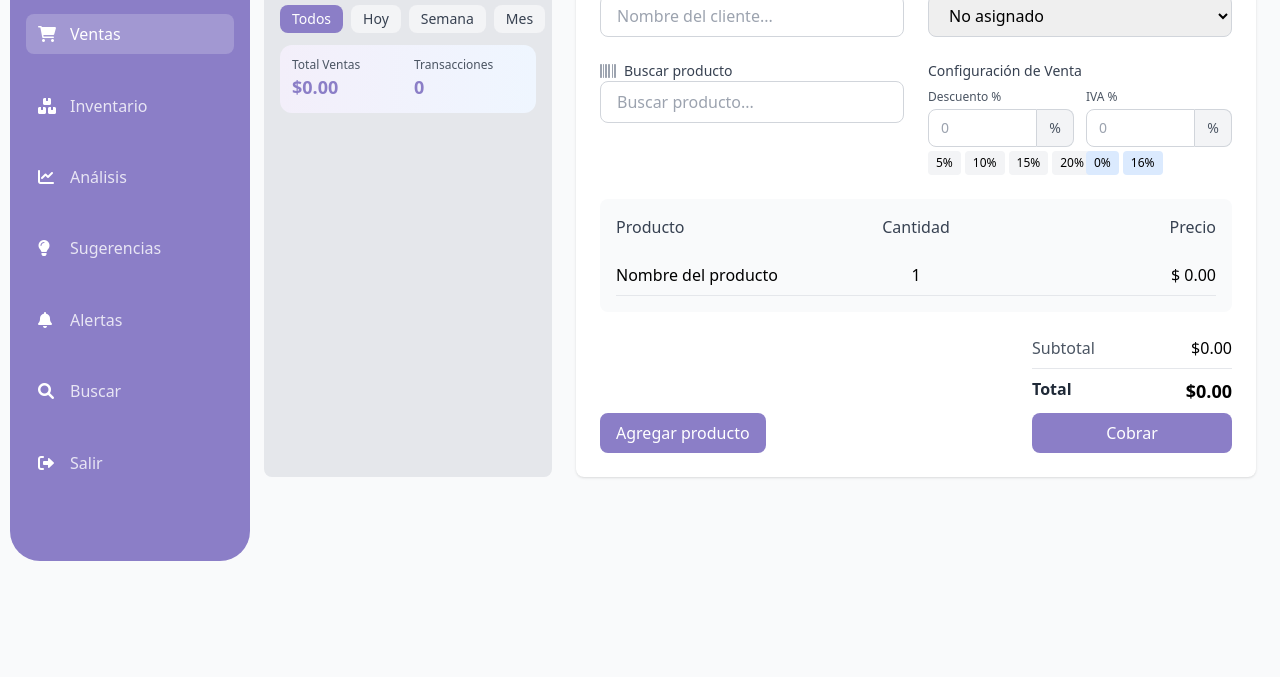
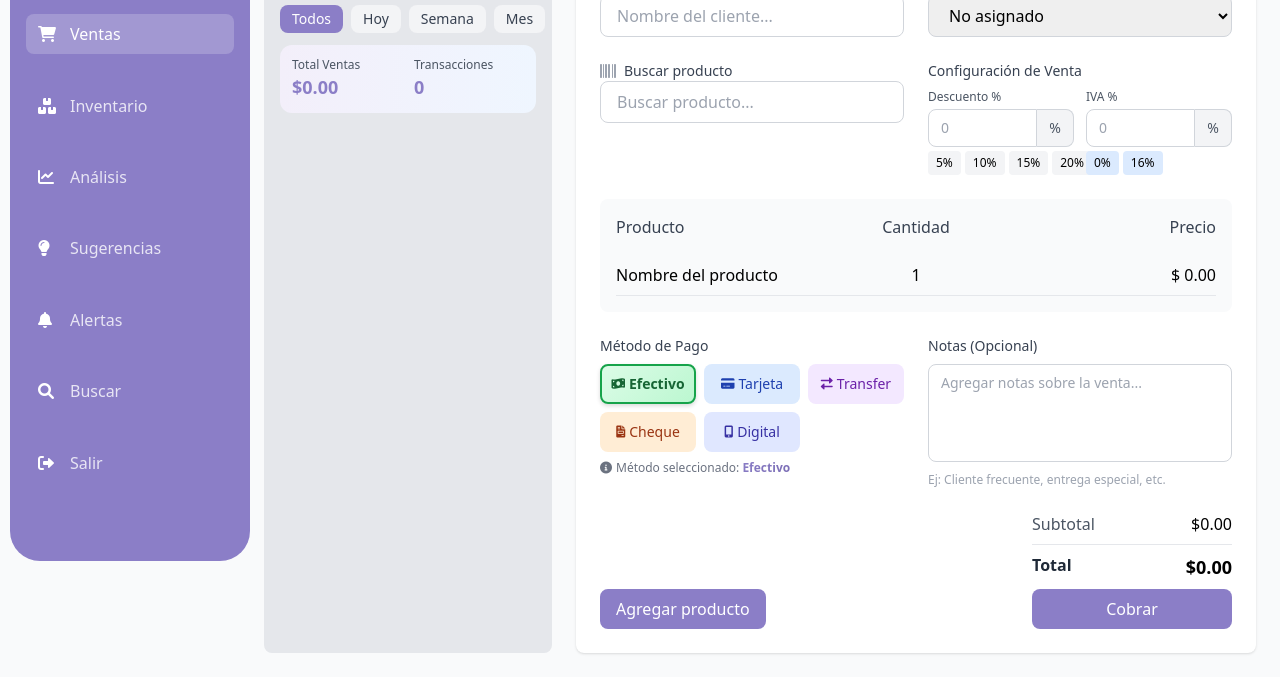
Before and after one commit to Brayan-chan/cemac, a website with bundled scripts: page public/views/dashboard/ventas.html in a window 1280 px wide. Shown: the part 205-882 px from the top of the page. Before the commit the page ends 800 px from the top, so only its background shows below. Built offline with nearby package versions, Linux system fonts and the light colour scheme; no server answers; sample sign-in values are in the browser's storage.

Commit message:
feat: agregar sección de métodos de pago y notas en la página de ventas

```diff
--- a/public/views/dashboard/ventas.html
+++ b/public/views/dashboard/ventas.html
@@ -6,6 +6,7 @@
     <title>CEMAC - Ventas</title>
     <link rel="stylesheet" href="/css/customsidebar.css">
     <link rel="stylesheet" href="/css/inicio.css">
+    <link rel="stylesheet" href="/css/paymentMethods.css">
     <link href="https://cdnjs.cloudflare.com/ajax/libs/font-awesome/6.0.0/css/all.min.css" rel="stylesheet">
     <link rel="icon" type="image/png" sizes="32x32" href="https://res.cloudinary.com/dmyejrbs7/image/upload/v1757894655/CEMAC-LOGO_nrow82.png" />
     <script src="https://cdn.tailwindcss.com"></script>
@@ -201,6 +202,68 @@
                     </div>
                 </div>
 
+                <!-- Método de Pago y Notas -->
+                <div class="mb-6">
+                    <div class="grid grid-cols-2 gap-6">
+                        <div>
+                            <label class="block text-sm font-medium text-gray-700 mb-2">Método de Pago</label>
+                            <div class="grid grid-cols-3 gap-2">
+                                <button
+                                    class="payment-method-btn bg-green-100 hover:bg-green-200 border-2 border-green-300 text-green-800 px-3 py-2 rounded-lg text-sm font-medium transition-colors flex items-center justify-center gap-1 active"
+                                    data-method="efectivo"
+                                >
+                                    <i class="fas fa-money-bill-wave text-xs"></i>
+                                    <span>Efectivo</span>
+                                </button>
+                                <button
+                                    class="payment-method-btn bg-blue-100 hover:bg-blue-200 border-2 border-transparent text-blue-800 px-3 py-2 rounded-lg text-sm font-medium transition-colors flex items-center justify-center gap-1"
+                                    data-method="tarjeta"
+                                >
+                                    <i class="fas fa-credit-card text-xs"></i>
+                                    <span>Tarjeta</span>
+                                </button>
+                                <button
+                                    class="payment-method-btn bg-purple-100 hover:bg-purple-200 border-2 border-transparent text-purple-800 px-3 py-2 rounded-lg text-sm font-medium transition-colors flex items-center justify-center gap-1"
+                                    data-method="transferencia"
+                                >
+                                    <i class="fas fa-exchange-alt text-xs"></i>
+                                    <span>Transfer</span>
+                                </button>
+                                <button
+                                    class="payment-method-btn bg-orange-100 hover:bg-orange-200 border-2 border-transparent text-orange-800 px-3 py-2 rounded-lg text-sm font-medium transition-colors flex items-center justify-center gap-1"
+                                    data-method="cheque"
+                                >
+                                    <i class="fas fa-file-invoice text-xs"></i>
+                                    <span>Cheque</span>
+                                </button>
+                                <button
+                                    class="payment-method-btn bg-indigo-100 hover:bg-indigo-200 border-2 border-transparent text-indigo-800 px-3 py-2 rounded-lg text-sm font-medium transition-colors flex items-center justify-center gap-1"
+                                    data-method="digital"
+                                >
+                                    <i class="fas fa-mobile-alt text-xs"></i>
+                                    <span>Digital</span>
+                                </button>
+                            </div>
+                            <div class="mt-2 text-xs text-gray-500 flex items-center gap-1">
+                                <i class="fas fa-info-circle"></i>
+                                <span>Método seleccionado: <span id="selectedPaymentMethod" class="font-medium text-gray-700">Efectivo</span></span>
+                            </div>
+                        </div>
+                        <div>
+                            <label class="block text-sm font-medium text-gray-700 mb-2">Notas (Opcional)</label>
+                            <textarea
+                                id="saleNotes"
+                                placeholder="Agregar notas sobre la venta..."
+                                class="w-full border border-gray-300 rounded-lg px-3 py-2 text-sm focus:ring-[#8B7EC7] focus:border-[#8B7EC7] focus:outline-none resize-none"
+                                rows="4"
+                            ></textarea>
+                            <div class="mt-1 text-xs text-gray-400">
+                                Ej: Cliente frecuente, entrega especial, etc.
+                            </div>
+                        </div>
+                    </div>
+                </div>
+
                 <!-- Totales y Botones -->
                 <div class="flex justify-between items-end">
                     <div>
@@ -244,6 +307,7 @@
     <script type="module" src="/js/utils/customerTesting.js"></script>
     <script type="module" src="/js/utils/salesTesting.js"></script>
     <script type="module" src="/js/utils/dailyCounterManager.js"></script>
+    <script type="module" src="/js/testing/paymentMethodTest.js"></script>
     <script type="module">
       import { SalesHandler } from "/js/modules/salesHandler.js"
       import { CustomerHandler } from "/js/modules/customerHandler.js"
@@ -283,6 +347,10 @@
           console.log("   === DESCUENTOS E IVA ===")
           console.log("   testDiscountAndTaxControls() - Test de controles")
           console.log("   testCalculations() - Test de cálculos")
+          console.log("   === MÉTODOS DE PAGO ===")
+          console.log("   testPaymentMethods() - Test de controles de pago")
+          console.log("   testPaymentMethodInSale() - Test en venta completa")
+          console.log("   showPaymentMethodStatus() - Estado actual")
         }, 2000)
       })
     </script>
```
